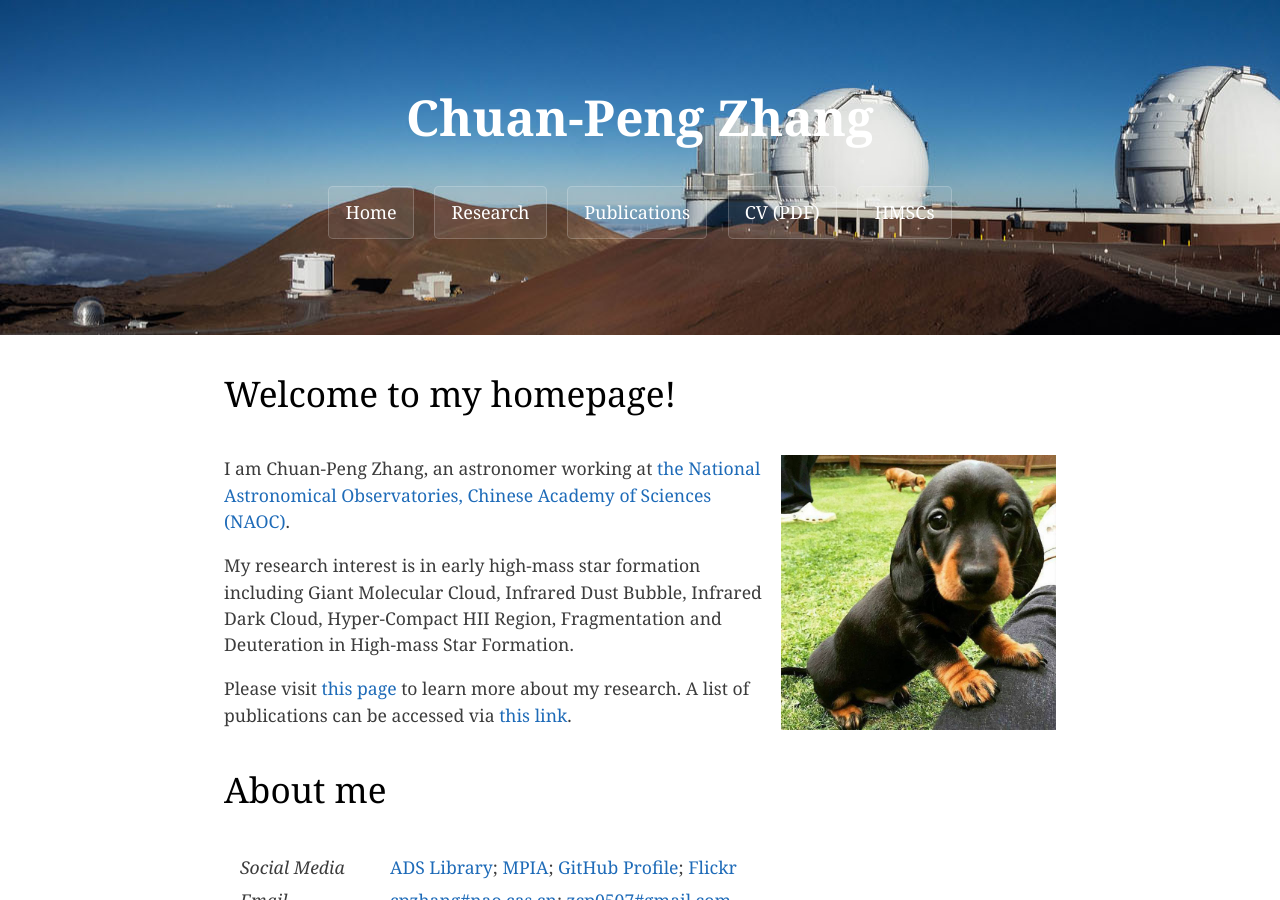
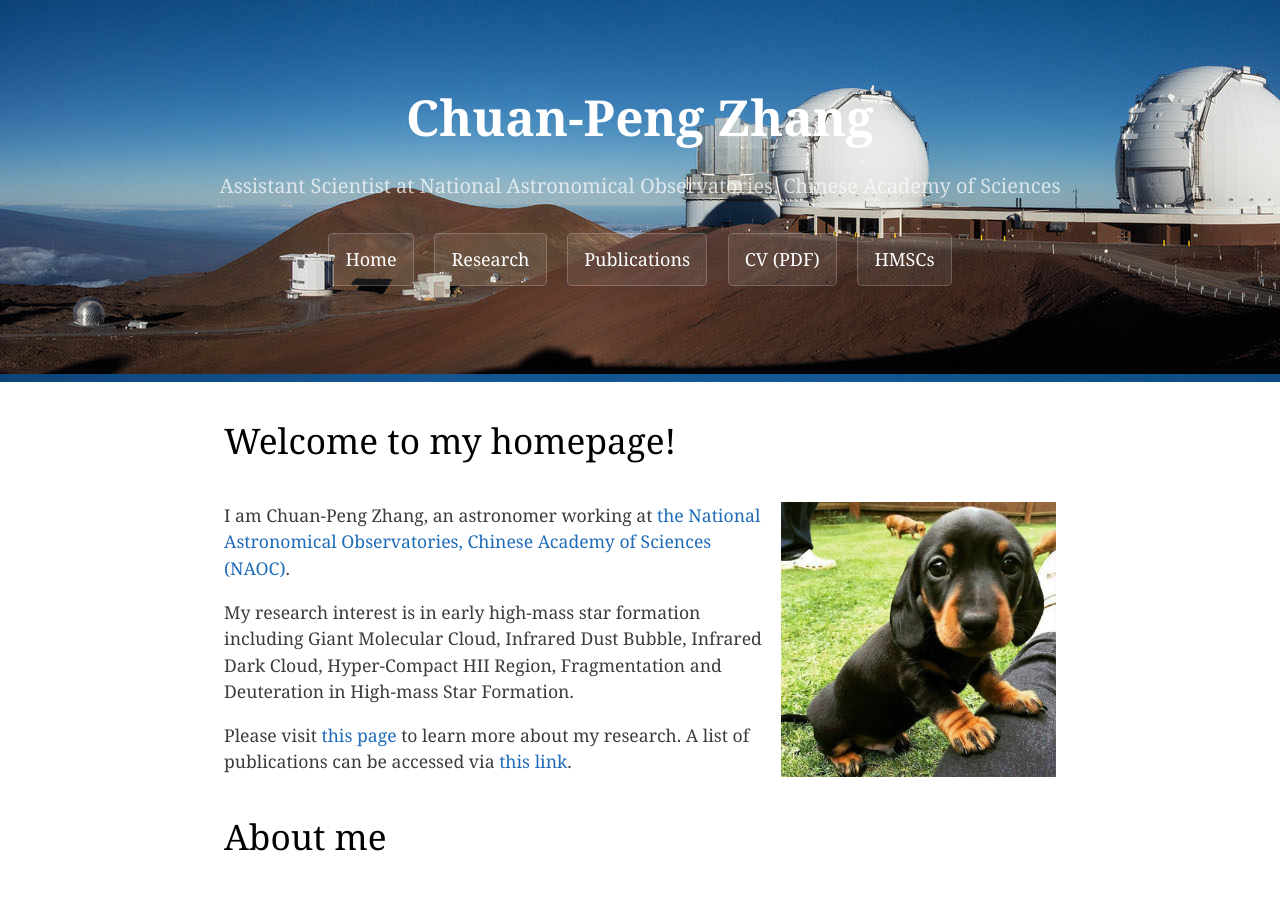
Before and after one commit to zcp521/zcp521.github.io, a Jekyll site: the page built from index.html, in a window 1280 px wide and 900 px high. Built offline with Jekyll 4.4.1, drawn with Linux system fonts in a browser that asks for light colours; the list of posts is cut into pages by our own code.

Commit message:
Update index.html

```diff
--- a/index.html
+++ b/index.html
@@ -1,7 +1,7 @@
 ---
 layout: default
 title: "Chuan-Peng Zhang"
-tagline: ""
+tagline: "Assistant Scientist at National Astronomical Observatories, Chinese Academy of Sciences"
 ---
 
 <p style="color: black; font-size: 200%; text-align: left;">Welcome to my homepage!</p>
```
